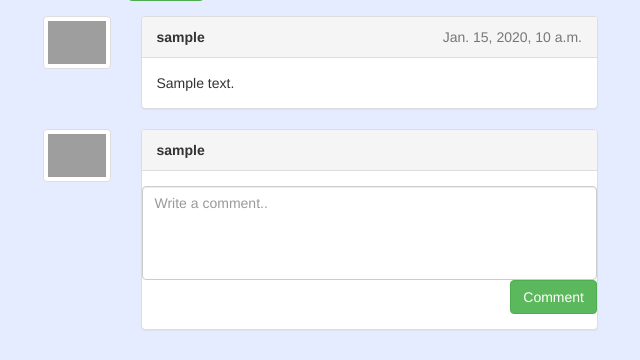
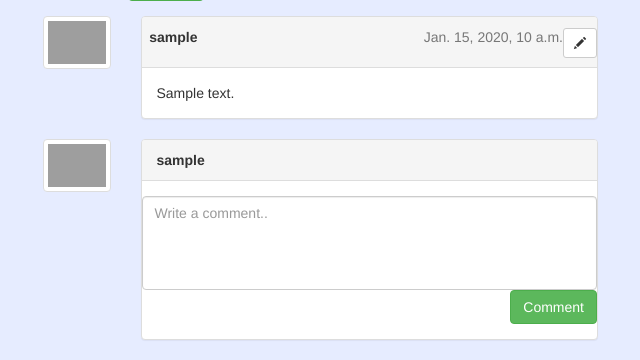
Before and after one commit to igen-ftn/igenhub, a Django app: page /1/1/issues/1/ in a window 1280 px wide. Shown: the part 482-842 px from the top of the page, without its empty margins (42-682 px from the left). Before the commit the page ends 812 px from the top, so only its background shows below. Run offline with Django 3.2, Linux system fonts and the light colour scheme; a user stored in the database is signed in; tables that the repository leaves empty hold one stand-in row (values such as "Sample post"); some libraries are stand-ins or nearby versions; grey boxes are pictures that could not be loaded.

Commit message:
enabled comment edit #19

```diff
--- /dev/null
+++ b/igenapp/static/igenapp/comment.js
@@ -0,0 +1,6 @@
+
+function editComment(comment, comment_id) {
+    editForm = '<textarea name="content" class="form-control">' + comment + '</textarea>' + '<input type="hidden" name="comment_id" value="' + comment_id + '">' + '<input type="submit" class="btn btn-success pull-right" value="Save">';
+    element_id = 'editCom' + comment_id
+    document.getElementById(element_id).innerHTML = editForm;
+}
--- a/igenapp/templates/igenapp/issues/issue_details.html
+++ b/igenapp/templates/igenapp/issues/issue_details.html
@@ -1,5 +1,8 @@
 {% extends 'base.html' %}
-
+{% block head %}
+{% load staticfiles %}
+<script src="{% static 'igenapp/comment.js' %}"></script>
+{% endblock%}
 {% block navbar %}
     <li><a href="{% url 'home' owner_name %}">Home</a></li>
     <li><a href="/{{owner_name}}/repositories">Repositories</a></li>
@@ -50,11 +53,20 @@
         <div class="col-sm-5">
             <div class="panel panel-default">
                 <div class="panel-heading">
-                    <strong>{{comment.user.username}}</strong><span class="text-muted pull-right">{{comment.date}}</span>
+                    <div class="row">
+                        {% if comment.user.username == user.username %}
+                            <button class="btn btn-sm btn-default glyphicon glyphicon-pencil pull-right pagination-centered" onclick="editComment('{{comment.content}}', {{comment.id}}, '{{owner_name}}', '{{repo_name}}', {{issue.id}})"></button>
+                        {% endif %}
+                        <b>&nbsp; {{comment.user.username}}</b>
+                        <span class="text-muted pull-right">{{comment.date}}</span>
+                    </div>
                 </div>
-                <div class="panel-body">
-                    {{comment.content}}
-                </div>
+                <form method="post" action="{% url 'edit_comment' owner_name repo_name issue.id%}">
+                    {% csrf_token %}
+                    <div class="panel-body" id="editCom{{comment.id}}">
+                        {{comment.content}}
+                    </div>
+                </form>
             </div>
         </div>
     </div>
--- a/igenapp/urls.py
+++ b/igenapp/urls.py
@@ -22,6 +22,7 @@
     url(r'^(?P<owner_name>[\w-]+)/(?P<repo_name>[\w-]+)/selected_branch/$', views.selected_branch, name='selected_branch'),
     url(r'^^(?P<owner_name>[\w-]+)/repositories/$', views.repositories, name='repositories'),
     url(r'^(?P<owner_name>[\w-]+)/(?P<repo_name>[\w-]+)/issues/(?P<issue_id>\d+)/comments/$', views.add_comment, name='add_comment'),
+    url(r'^(?P<owner_name>[\w-]+)/(?P<repo_name>[\w-]+)/issues/(?P<issue_id>\d+)/comments/edit/$', views.edit_comment, name='edit_comment'),
     url(r'^signup/$', views.signup, name='signup'),
     url(r'^accounts/profile/$', views.editUser, name='editUser'),
     url(r'^login/$', auth_views.login, name='login'),
--- a/igenapp/views.py
+++ b/igenapp/views.py
@@ -262,3 +262,11 @@
         comment.issue = Issue.objects.get(id=issue_id)
         comment.save()
         return redirect('issue_details', owner_name, repo_name, issue_id)
+
+def edit_comment(request, owner_name, repo_name, issue_id):
+    if request.method == "POST":
+        comment_id = request.POST['comment_id']
+        comment = Comment.objects.get(id=comment_id)
+        comment.content = request.POST['content']
+        comment.save()
+    return redirect('issue_details', owner_name, repo_name, issue_id)
```
